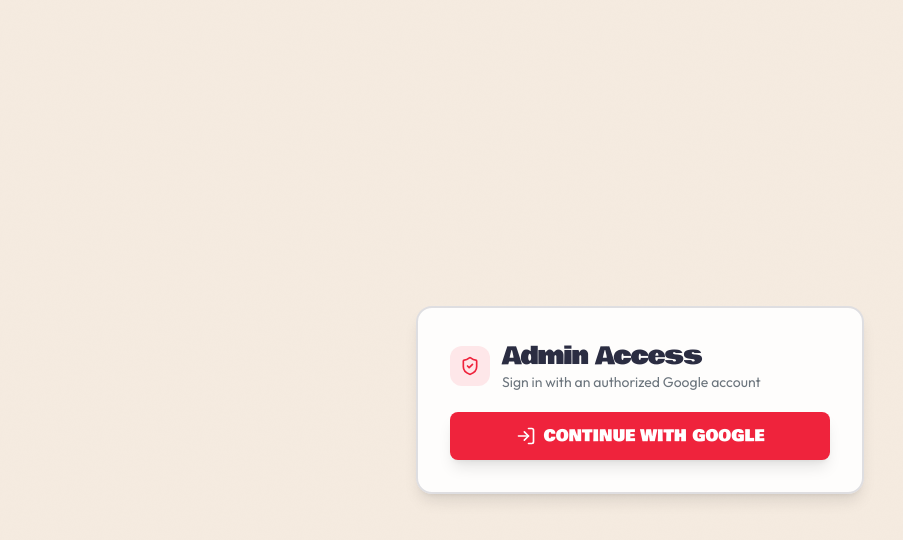
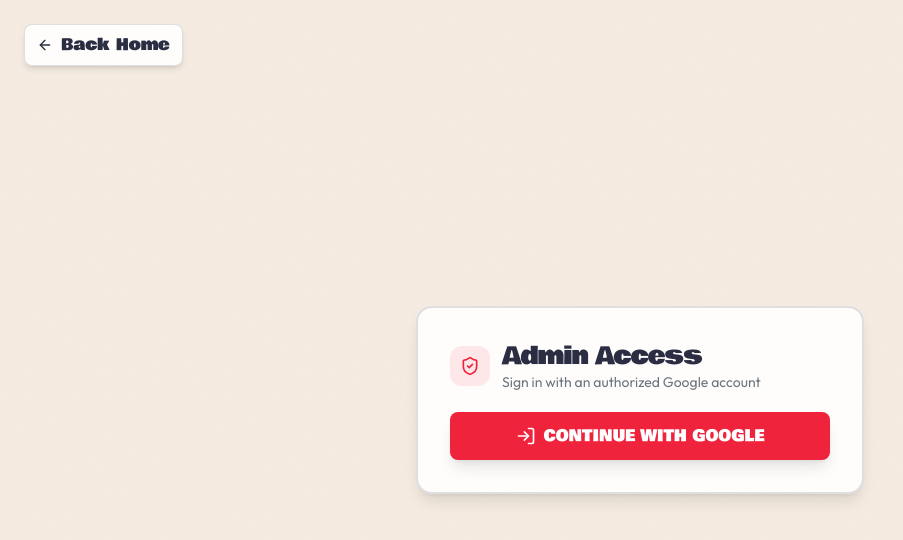
Before and after one commit to govinda-hosein/your_tcg_collection, a Next.js app: page /admin in a window 1280 px wide. Shown: the top 540 px of the page, without its empty margins (0-903 px from the left). Built offline with nearby package versions, Linux system fonts and the light colour scheme; no server answers.

Commit message:
Update logic to only allow registered admins

```diff
--- a/app/admin/page.tsx
+++ b/app/admin/page.tsx
@@ -1,10 +1,15 @@
 "use client";
 
-import { LogIn, LogOut, ShieldCheck } from "lucide-react";
+import { ArrowLeft, LogIn, LogOut, ShieldCheck } from "lucide-react";
 import { SessionProvider, signIn, signOut, useSession } from "next-auth/react";
+
+import Link from "next/link";
+import { useSearchParams } from "next/navigation";
 
 function AdminLoginContent() {
   const { data: session } = useSession();
+  const searchParams = useSearchParams();
+  const authError = searchParams.get("error");
 
   return (
     <main className="min-h-screen relative overflow-hidden px-4 py-8">
@@ -15,6 +20,19 @@
           backgroundRepeat: "repeat",
         }}
       />
+
+      <div className="absolute top-4 left-4 sm:top-6 sm:left-6 z-20">
+        <Link
+          href="/"
+          className="inline-flex items-center gap-2 px-3 py-2 rounded-lg border border-border
+                   bg-card/90 text-foreground shadow-md backdrop-blur-sm hover:bg-muted
+                   transition-colors duration-200"
+          style={{ fontFamily: "var(--font-display)" }}
+        >
+          <ArrowLeft className="w-4 h-4" />
+          Back Home
+        </Link>
+      </div>
 
       <div className="relative z-10 min-h-[calc(100vh-4rem)] flex items-center justify-center">
         <div className="w-full max-w-md rounded-2xl border-2 border-border bg-card/90 shadow-lg backdrop-blur-sm p-6 sm:p-8">
@@ -35,6 +53,12 @@
             </div>
           </div>
 
+          {authError ? (
+            <div className="mb-4 rounded-lg border border-destructive/30 bg-destructive/10 px-3 py-2 text-sm text-destructive">
+              Access denied. Only configured admin email addresses can sign in.
+            </div>
+          ) : null}
+
           {session ? (
             <div className="space-y-4">
               <div className="rounded-lg border border-border bg-muted/40 p-3 text-sm">
@@ -53,7 +77,7 @@
             </div>
           ) : (
             <button
-              onClick={() => signIn("google", { callbackUrl: "/" })}
+              onClick={() => signIn("google", { callbackUrl: "/admin" })}
               className="w-full px-5 py-3 bg-primary text-primary-foreground rounded-lg
                        flex items-center justify-center gap-2 shadow-lg hover:scale-[1.01]
                        transition-transform duration-200"
--- a/app/api/auth/[...nextauth]/route.ts
+++ b/app/api/auth/[...nextauth]/route.ts
@@ -1,7 +1,15 @@
+import type { NextAuthOptions } from "next-auth";
 import NextAuth from "next-auth";
 import GoogleProvider from "next-auth/providers/google";
 
-export const authOptions = {
+function getAllowedAdminEmails(): string[] {
+  return (process.env.ADMIN_EMAILS || "")
+    .split(",")
+    .map((email) => email.trim().toLowerCase())
+    .filter(Boolean);
+}
+
+export const authOptions: NextAuthOptions = {
   providers: [
     GoogleProvider({
       clientId: process.env.AUTH_GOOGLE_ID ?? "",
@@ -9,6 +17,18 @@
     }),
   ],
   secret: process.env.NEXTAUTH_SECRET,
+  pages: {
+    signIn: "/admin",
+  },
+  callbacks: {
+    signIn({ user, profile }) {
+      const email = (user.email || profile?.email || "").toLowerCase();
+      const allowedAdmins = getAllowedAdminEmails();
+
+      // Only allow sign-in for emails configured in ADMIN_EMAILS.
+      return !!email && allowedAdmins.includes(email);
+    },
+  },
 };
 
 const handler = NextAuth(authOptions);
```
